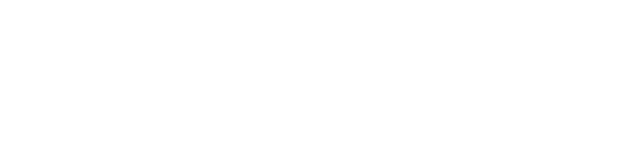
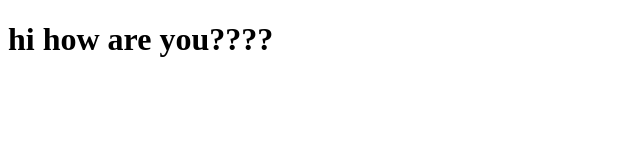
Before and after one commit to tabassumtahsi/my-sec-repo, a plain HTML site: page index.html in a window 1280 px wide. Shown: the whole page, without its empty margins (0-640 px from the left). Drawn offline with Linux system fonts and the light colour scheme.

Commit message:
added a h1

```diff
--- a/index.html
+++ b/index.html
@@ -7,6 +7,6 @@
     <title>Document</title>
 </head>
 <body>
-
+    <h1>hi how are you????</h1>
 </body>
 </html>
```
